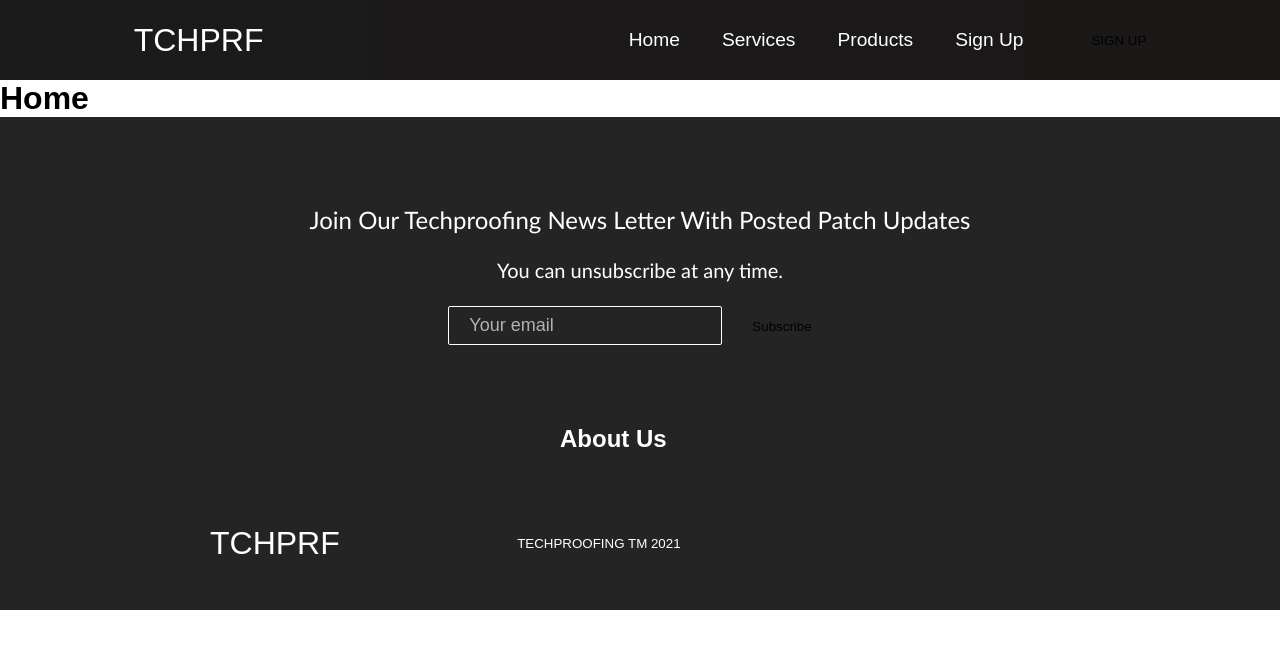
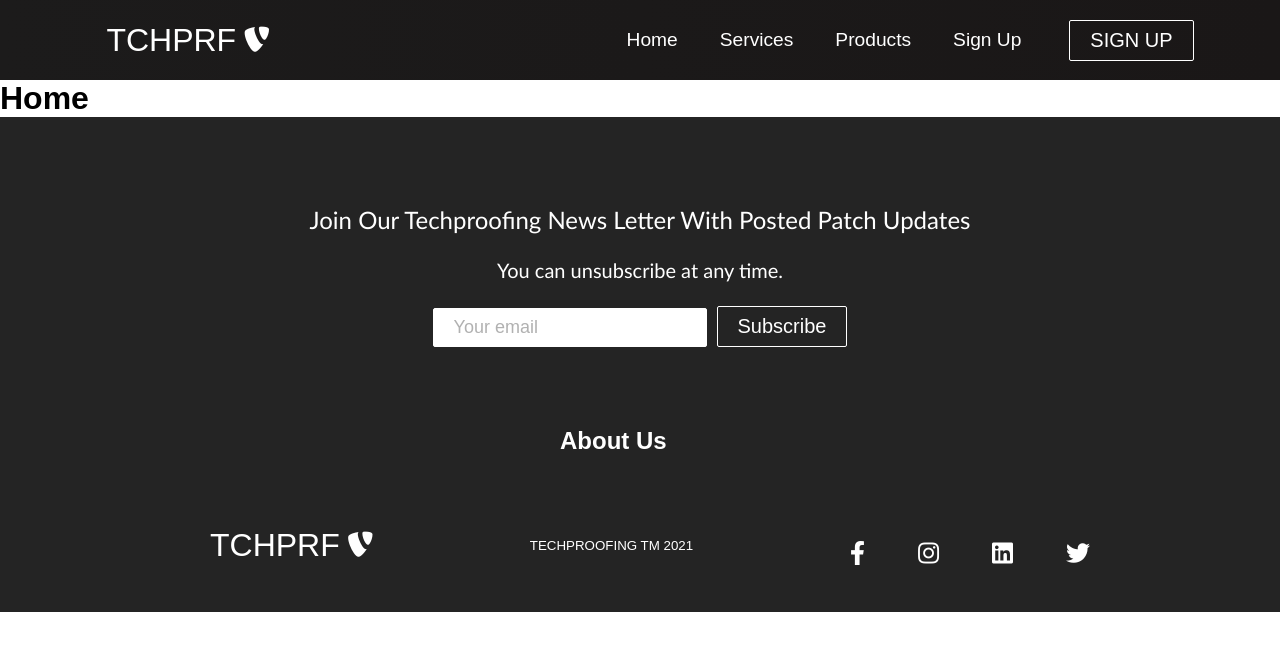
Before and after one commit to TechProofing/reactjs-loginform, a React (Create React App) app: page / in a window 1280 px wide. Shown: the top 650 px of the page. Built offline with nearby package versions, Linux system fonts and the light colour scheme.

Commit message:
fix: css fixes

```diff
--- a/public/index.html
+++ b/public/index.html
@@ -12,6 +12,12 @@
     <link rel="apple-touch-icon" href="%PUBLIC_URL%/logo192.png" />
 
     <link rel="manifest" href="%PUBLIC_URL%/manifest.json" />
+    <link rel="manifest" href="%PUBLIC_URL%/manifest.json" />
+    <link rel="stylesheet" href="https://use.fontawesome.com/releases/v5.15.3/css/all.css" integrity="sha384-SZXxX4whJ79/gErwcOYf+zWLeJdY/qpuqC4cAa9rOGUstPomtqpuNWT9wdPEn2fk" crossorigin="anonymous">
+    <link
+      href="https://fonts.googleapis.com/css2?family=PT+Sans:wght@700&display=swap"
+      rel="stylesheet"
+    />
 
     <title>ReactJS Login Form Example</title>
   </head>
--- a/src/App.js
+++ b/src/App.js
@@ -1,5 +1,5 @@
 import './App.css';
-import React, {useState} from 'react';
+import React from 'react';
 import {
   BrowserRouter as Router,
   Switch,
--- a/src/components/Button.js
+++ b/src/components/Button.js
@@ -22,7 +22,7 @@ export const Button = ({
     return (
         <Link to='/sign up' className='btn-mobile'>
             <button
-            className={'btn ${checkButtonStyle} ${checkButtonSize}'}
+            className={`btn ${checkButtonStyle} ${checkButtonSize}`}
             onClick={onClick}
             type={type}
             >
--- a/src/index.css
+++ b/src/index.css
@@ -5,12 +5,12 @@
   font-family: montserrat, sans-serif;
 }
 
-input, button {
+/* input, button {
   appearance: none;
   background: none;
   border: none;
   outline: none;
-}
+} */
 
 .App {
   height: 100vh;
@@ -20,7 +20,7 @@ input, button {
   background-color: #53565A;
 }
 
-form {
+/* form {
   display: block;
   position: relative;
 }
@@ -100,7 +100,7 @@ form .form-inner input[type="submit"],
 form .form-inner input[type="submit"]:hover,
 .welcome button:hover {
   background-position: 100% 0%;
-}
+} */
 
 .welcome {
   width: 100%;
```
